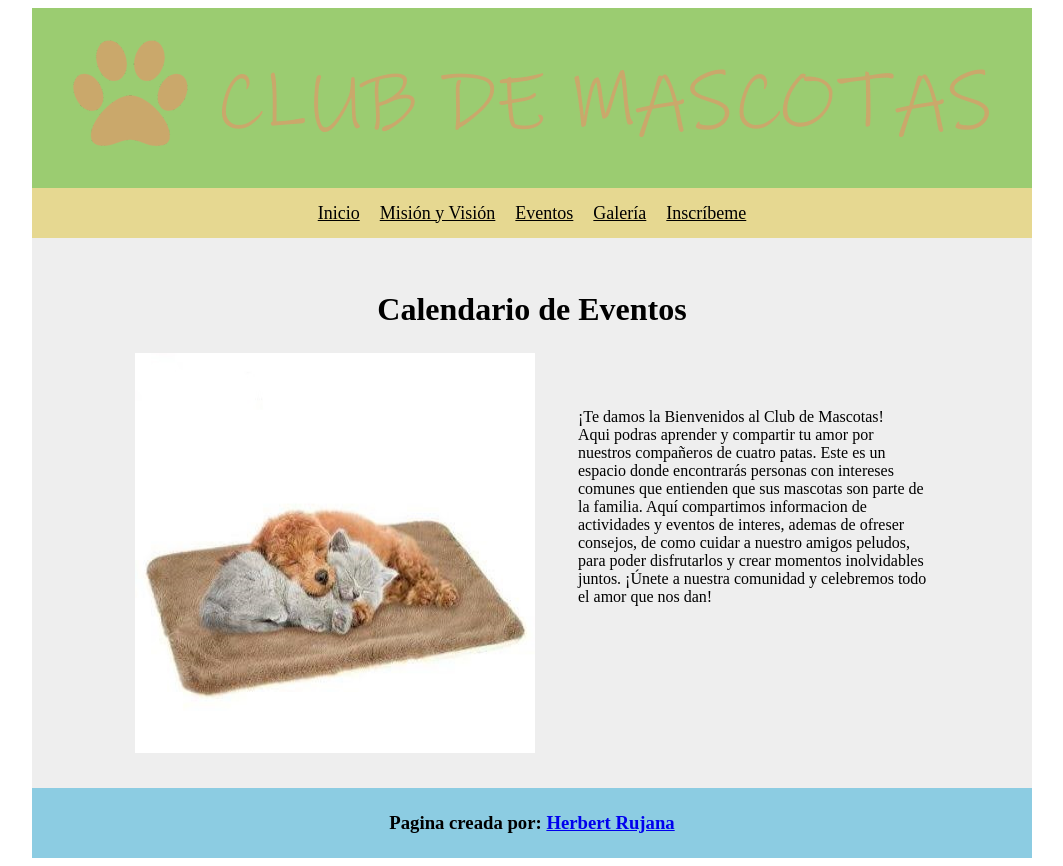
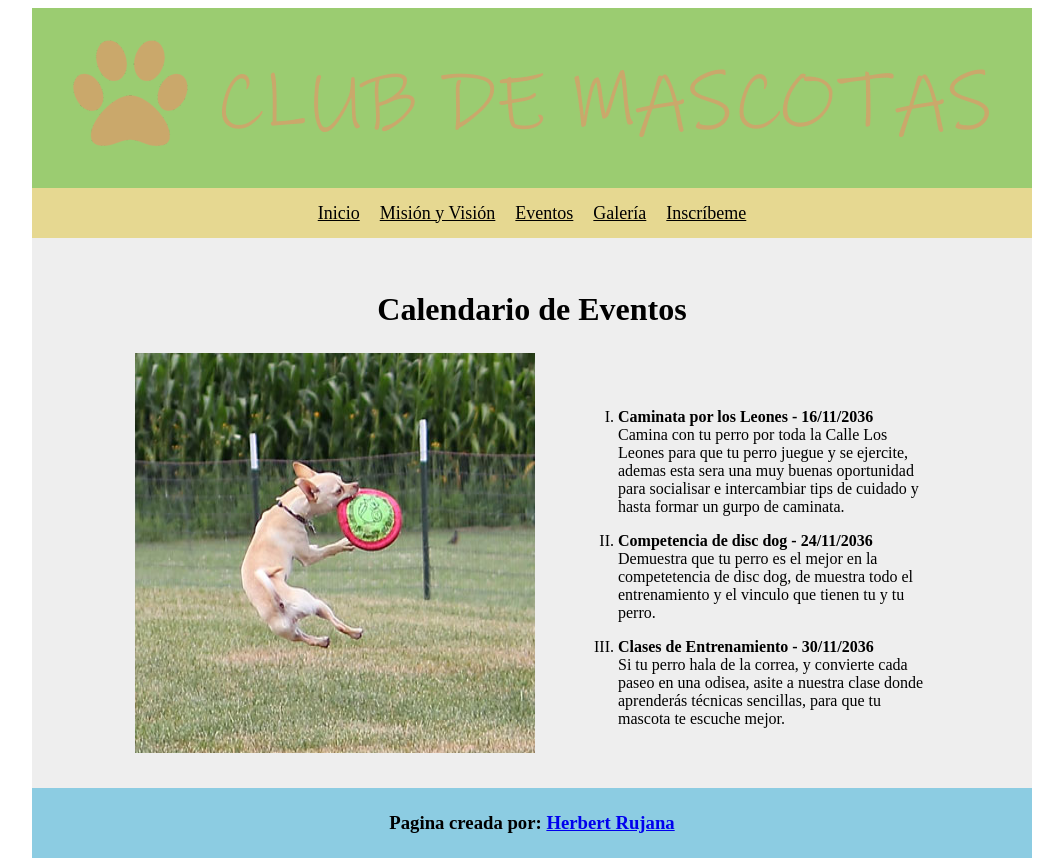
Before and after one commit to Oldscarecrow/UneWeb-projects, a plain HTML site: page HTML5/T1/eventos.html in a window 1280 px wide. Shown: the whole page, without its empty margins (108-1171 px from the left). Drawn offline with Linux system fonts and the light colour scheme.

Commit message:
Finish Eventos.php

```diff
--- a/HTML5/T1/eventos.html
+++ b/HTML5/T1/eventos.html
@@ -29,13 +29,34 @@
 
       <tr>
         <td style="width: 400px; vertical-align: top;">
-          <img src="./Imagenes/imagen-index.jpg" alt="Imagen" style="width: 400px; height: 400px;">
+          <img src="./Imagenes/imagen-event.jpg" alt="Imagen" style="width: 400px; height: 400px;">
         </td>
 
         <td style="padding-top: 40px; padding-left: 40px; vertical-align: top;">
           <p>
-            ¡Te damos la Bienvenidos al Club de Mascotas!<br>
-            Aqui podras aprender y compartir tu amor por nuestros compañeros de cuatro patas. Este es un espacio donde encontrarás personas con intereses comunes que entienden que sus mascotas son parte de la familia. Aquí compartimos informacion de actividades y eventos de interes, ademas de ofreser consejos, de como cuidar a nuestro amigos peludos, para poder disfrutarlos y crear momentos inolvidables juntos. ¡Únete a nuestra comunidad y celebremos todo el amor que nos dan!
+            <ol type="I">
+              <li>
+                <p>
+                  <b>Caminata por los Leones - 16/11/2036</b><br>
+                  Camina con tu perro por toda la Calle Los Leones para que tu perro juegue y se ejercite, ademas esta sera una muy buenas oportunidad para socialisar e intercambiar tips de cuidado y hasta formar un gurpo de caminata.
+                </p>
+              </li>
+              <li>
+                <p>
+                  <b>Competencia de disc dog - 24/11/2036</b><br>
+                  Demuestra que tu perro es el mejor en la competetencia de disc dog, de muestra todo el entrenamiento y el vinculo que tienen tu y tu perro.
+                </p>
+              </li>
+              <li>
+                <p>
+                  <b>Clases de Entrenamiento - 30/11/2036</b><br>
+                  Si tu perro hala de la correa, y convierte cada paseo en una odisea, asite a nuestra clase donde aprenderás técnicas sencillas, para que tu mascota te escuche mejor.
+
+                </p>
+
+              </li>
+
+            </ol>
           </p>
         </td>
       </tr>
```
